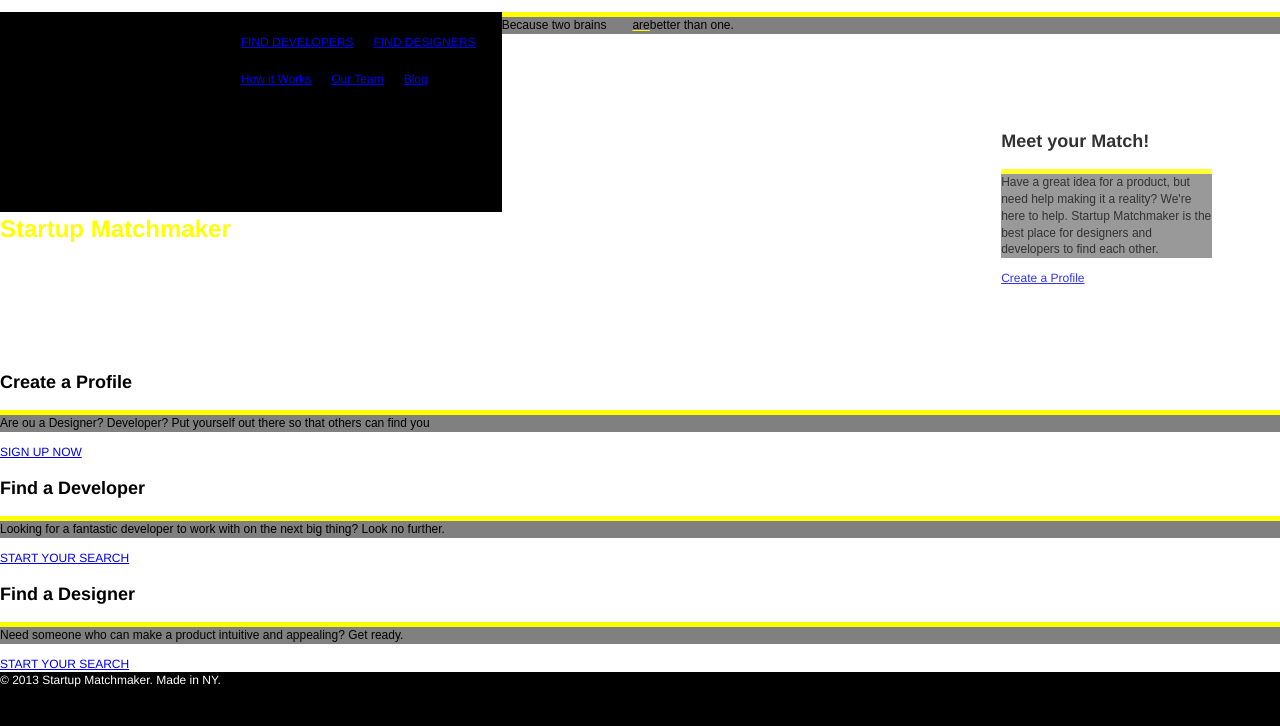
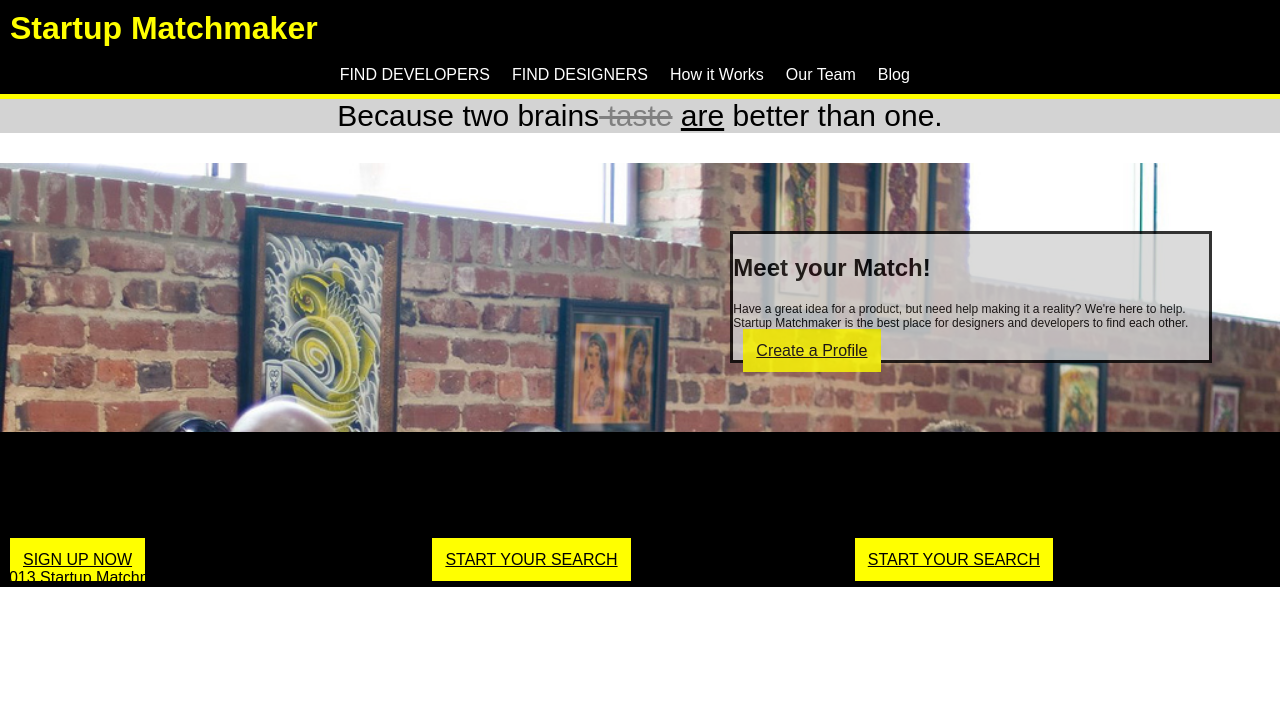
Before and after one commit to caaitken/GA, a plain HTML site: page week 3/centering/index.html in a window 1280 px wide. Drawn offline with Linux system fonts and the light colour scheme.

Commit message:
changed link for image

```diff
--- a/week 3/centering/css/style.css
+++ b/week 3/centering/css/style.css
@@ -17,82 +17,46 @@ Developer @GA in NYC
      box-sizing: border-box; /* IE */
 }
 
-/* Clear fix hack */
-.clearfix:after {
-     content: ".";
-     display: block;
-     clear: both;
-     visibility: hidden;
-     line-height: 0;
-     height: 0;
-}
-
-.clear {
-	clear: both;
-}
-
-.alignright {
-	float: right;
-	padding: 0 0 10px 10px; /* note the padding around a right floated image */
-}
-
-.alignleft {
-	float: left;
-	padding: 0 10px 10px 0; /* note the padding around a left floated image */
-}
-
-/******************************************
-/* BASE STYLES
-/*******************************************/
-
-body {
-     color: #000;
-     font-size: 12px;
-     line-height: 1.4;
-     font-family: Helvetica, Arial, sans-serif;
-}
-
-
 /******************************************
 /* LAYOUT
 /*******************************************/
 
-header,
-main,
-footer {
-height: 200px;
-color: white;
-}
-
 header {
      background-color: black;
      float: left;
+     width: 100%;
+     border-bottom: yellow solid 5px;
 }
 h1 {
      color: yellow;
      float: left;
-     margin: 200px 0 0 0;
+     margin: 0 0 0 0;
+     padding: 10px;
 }
-nav ul li {
+nav ul li a{
      float: left;
      color: white;
      padding: 10px;
+     text-decoration: none;
+     padding-left: 12px;
+     padding-top: 50px;
 }
-p {
-     color: black;
-     font-family: sans-serif;
+
+.header2 {
+     background-color: lightgrey;
+     font-family: 'Merriweather', sans-serif;
      text-decoration: none;
-     border-top: yellow solid 5px;
-     background-color: grey;
+     text-align: center;
+     font-size: 30px;
 }
 del {
      color: grey;
 }
 ins {
-     text-decoration: underline yellow;
+     text-decoration: underline;
 }
 .banner{
-     background-image: url("../images/coworking.jpg") center center no-repeat;
+     background: url("../images/coworking.jpg") no-repeat;
      background-size: cover;
      overflow: hidden;
      padding: 3%;
@@ -101,12 +65,30 @@ ins {
 .firstbox {
      float: right;
      margin: 30px;
-     width: 30%;
-     border: none;
+     width: 40%;
      opacity: 0.8;
+     border: solid;
+     background-color: lightgrey;
+}
+.firstbox p{
+     font-size: 12px;
 }
 
+.button {
+     background-color: yellow;
+     color: black;
+     padding: 10px;
+     margin: 10px;
+     border: solid yellow;
 
-footer {
+}
+.infobox {
+float: left;
+width: 33%;
+background-color: none;
+}
+
+.footer {
      background-color: black;
+     width: 100%;
 }
--- a/week 3/centering/index.html
+++ b/week 3/centering/index.html
@@ -27,8 +27,9 @@
 		</nav>
 	</header>
 
-		<p>Because two brains<del>taste</del><ins>are</ins>better than one.</p>
-
+	<div class="header2"
+		<p>Because two brains<del> taste</del> <ins>are</ins> better than one.</p>
+		</div>
 		<section class="banner">
 			<div class="firstbox">
 			<h2>Meet your Match!</h2>
@@ -61,10 +62,11 @@
 			<a class="button" href="#">START YOUR SEARCH</a>
 		</div>
 		</section>
+		</div>
 
 
 			<footer>
-			<div class="container">
+			<div class="footer">
 				&copy; 2013 Startup Matchmaker. Made in NY.
 			</div>
 			</footer>
```
Also changed, not shown: week 3/centering/images/coworking.jpg (renamed from week 3/images/coworking.jpg).
